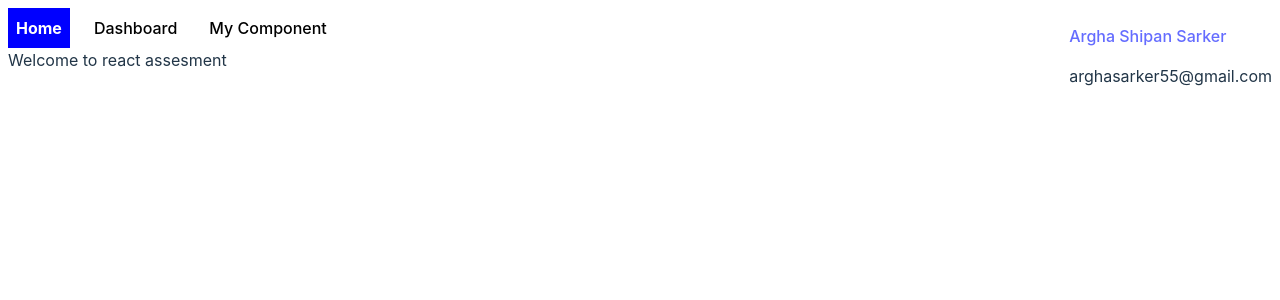
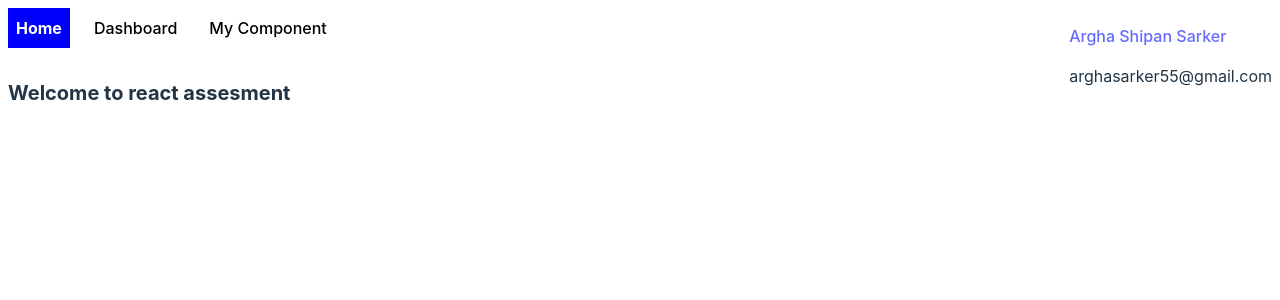
Before and after one commit to argha-shipansarker/question-pro, a React (Vite) app: page / in a window 1280 px wide. Shown: the top 300 px of the page. Built offline with nearby package versions, Linux system fonts and the light colour scheme.

Commit message:
home page design updated

```diff
--- a/src/components/Home/Home.tsx
+++ b/src/components/Home/Home.tsx
@@ -1,7 +1,7 @@
 function Home() {
     return (
-        <div>
-            Welcome to react assesment
+        <div style={{ marginTop: "30px" }}>
+            <p style={{ fontWeight: "bold", fontSize: "20px" }}>Welcome to react assesment</p>
         </div>
     )
 }
```
